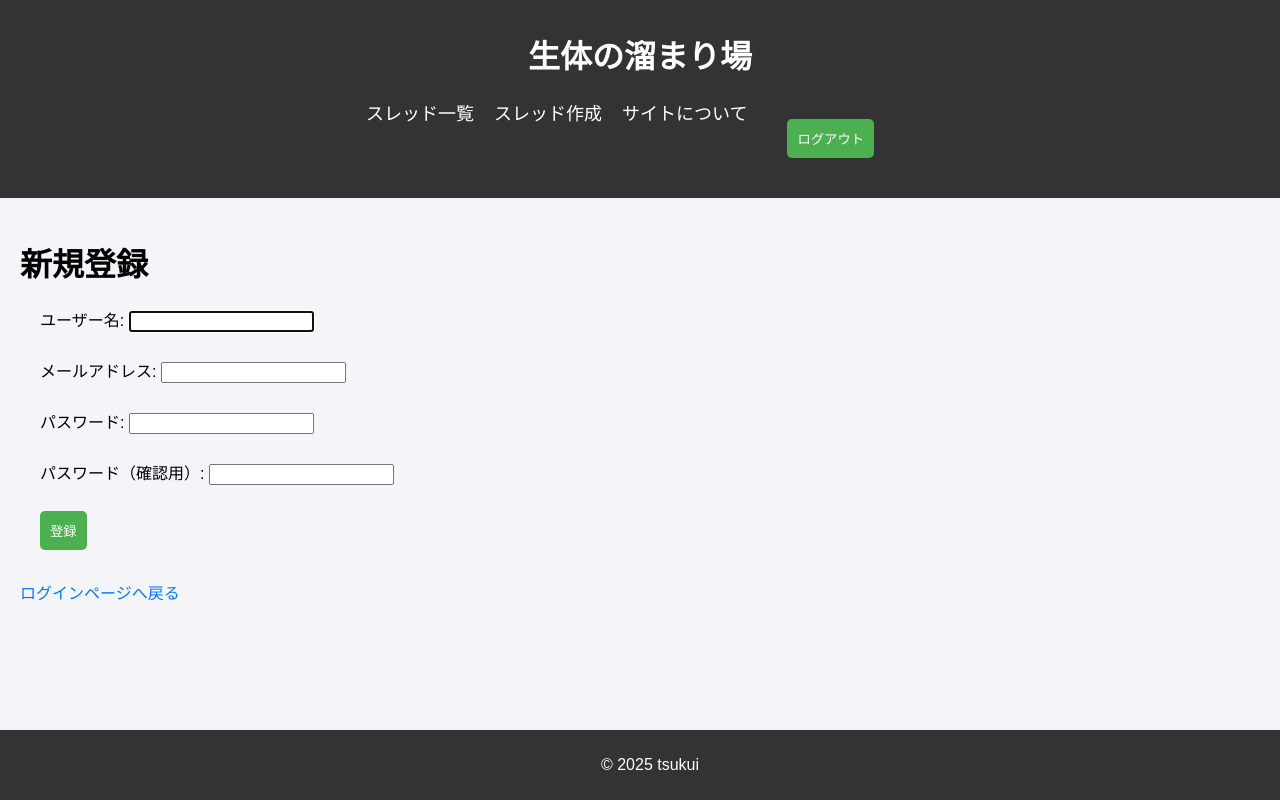
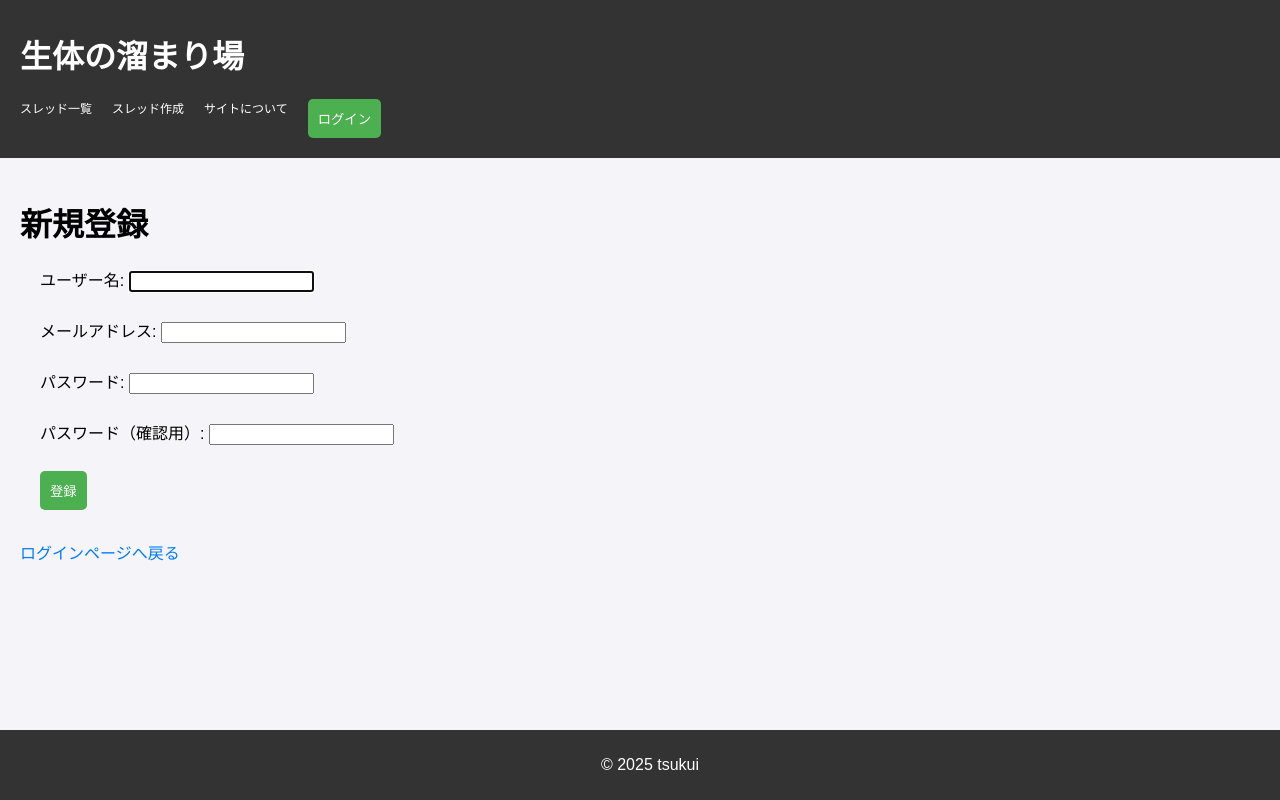
Before and after one commit to Flash-Cast/board, a Django app: page /register/ in a window 1280 px wide. Run offline with Django 5.2, Linux system fonts and the light colour scheme; parts of the project's set-up code (start-up, migrations or seed data) failed here and were passed over.

Commit message:
Add files via upload

```diff
--- a/my_project/board_app/admin.py
+++ b/my_project/board_app/admin.py
@@ -1,5 +1,5 @@
 from django.contrib import admin
-from .models import Thread, Post
+from .models import Thread, Post, Report
 
 # スレッド管理
 class ThreadAdmin(admin.ModelAdmin):
@@ -14,3 +14,7 @@ class PostAdmin(admin.ModelAdmin):
 # 管理画面に登録
 admin.site.register(Thread, ThreadAdmin)
 admin.site.register(Post, PostAdmin)
+
+@admin.register(Report)
+class ReportAdmin(admin.ModelAdmin):
+    list_display = ('reported_post', 'reported_by', 'created_at')  # 管理画面の表示項目
--- a/my_project/board_app/forms.py
+++ b/my_project/board_app/forms.py
@@ -5,6 +5,19 @@ from django.contrib.auth.forms import UserCreationForm
 from django.core.exceptions import ValidationError
 from .models import Report
 from django.contrib.auth.forms import UserChangeForm
+import os
+
+ALLOWED_EXTENSIONS = ['jpg', 'jpeg', 'png', 'pdf','docx']  # 許可する拡張子
+MAX_UPLOAD_SIZE = 5 * 1024 * 1024  # 5MB
+
+def validate_file_size(value):
+    if value.size > MAX_UPLOAD_SIZE:
+        raise ValidationError('ファイルサイズは5MB以下にしてください。')
+
+def validate_file_extension(value):
+    ext = os.path.splitext(value.name)[1][1:].lower()  # 拡張子を取得
+    if ext not in ALLOWED_EXTENSIONS:
+        raise ValidationError(f'このファイル形式（.{ext}）は許可されていません。')
 
 class UserRegistrationForm(UserCreationForm):
     password = forms.CharField(widget=forms.PasswordInput)
@@ -31,6 +44,8 @@ class UserRegistrationForm(UserCreationForm):
         return password_confirm
 
 class PostForm(forms.ModelForm):
+    file = forms.FileField(validators=[validate_file_extension])  # バリデータを適用
+
     class Meta:
         model = Post
         fields = ['content', 'file', 'name']
--- a/my_project/board_app/templates/base.html
+++ b/my_project/board_app/templates/base.html
@@ -21,11 +21,18 @@
                 {% endif %}
                 <!-- ログアウトフォーム -->
                 <li>
-                    <form method="POST" action="{% url 'logout' %}">
-                        {% csrf_token %}
-                        <button type="submit">ログアウト</button>
-                    </form>
+                    {% if request.user.is_authenticated %}
+                        <form method="POST" action="{% url 'logout' %}">
+                            {% csrf_token %}
+                            <button type="submit">ログアウト</button>
+                        </form>
+                    {% else %}
+                        <a href="{% url 'login' %}">
+                            <button type="button">ログイン</button>
+                        </a>
+                    {% endif %}
                 </li>
+
                 {% if user.is_superuser or user.groups.all|length > 0 %}
                     <li><a href="{% url 'board_app:admin_dashboard' %}">管理者専用画面</a></li>
                 {% endif %}
--- a/my_project/board_app/views.py
+++ b/my_project/board_app/views.py
@@ -32,6 +32,8 @@ def thread_list(request):
 def thread_detail(request, thread_id):
     thread = get_object_or_404(Thread, id=thread_id)
     posts = thread.posts.all()
+    for post in posts:
+        post.is_admin = post.author.is_superuser or post.author.groups.filter(name="管理者").exists()
 
     if request.method == 'POST':
         form = PostForm(request.POST)
@@ -86,10 +88,11 @@ def ban_user(request, user_id):
 @login_required
 def report_post(request, post_id):
     post = get_object_or_404(Post, id=post_id)
-    thread = post.thread if post.thread else None
-    if not thread:
+    if not post.thread:
         messages.error(request, '関連するスレッドが見つかりません。')
-        return redirect('board_app:thread_list')  # スレッド一覧などにリダイレクト
+        return redirect('board_app:thread_list')  # スレッド一覧にリダイレクト
+
+    thread = post.thread  # threadがNoneでないことを保証
     if request.method == 'POST':
         form = ReportForm(request.POST)
         if form.is_valid():
@@ -100,7 +103,7 @@ def report_post(request, post_id):
             return redirect('board_app:thread_list')
     else:
         form = ReportForm()
-    return render(request, 'board_app/report_post.html', {'form': form})
+    return render(request, 'board_app/report_post.html', {'form': form,'post':post})
 
 @login_required
 def profile_edit(request):
--- a/my_project/static/css/style.css
+++ b/my_project/static/css/style.css
@@ -11,7 +11,6 @@ header {
     background-color: #333;
     color: #fff;
     padding: 10px 20px;
-    text-align: center;
 }
 
 header nav ul {
@@ -19,17 +18,19 @@ header nav ul {
     padding: 0;
     margin: 0;
     display: flex;
-    justify-content: center;
+    justify-content: flex-start;
 }
 
 header nav ul li {
     margin-right: 20px;
+    text-align: left;
 }
 
 header nav ul li a {
     color: #fff;
     text-decoration: none;
-    font-size: 18px;
+    font-size: 12px;
+    text-align: left;
 }
 
 header nav ul li a:hover {
```
Also changed, not shown: my_project/board_app/templates/board_app/report_post.html (+6 -1 lines), my_project/board_app/templates/board_app/thread_detail.html (+6 -1 lines), my_project/db.sqlite3.
